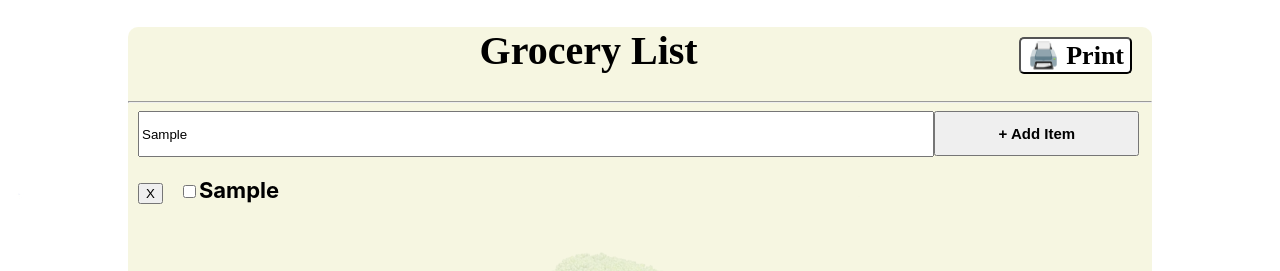
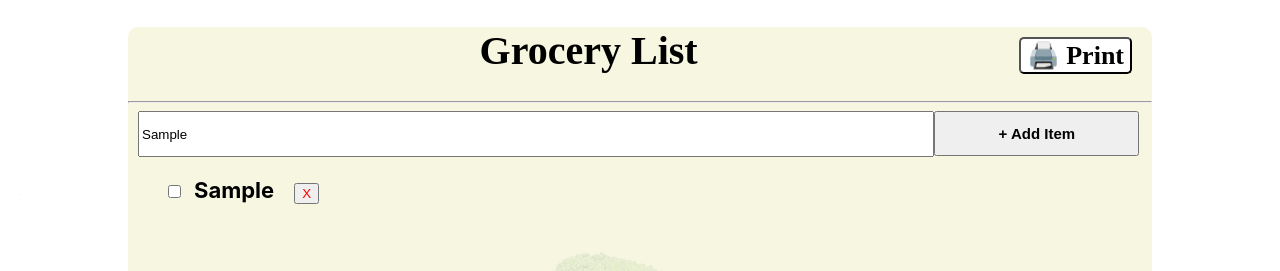
Before and after one commit to KDT84/react-project, a React (Create React App) app: page /groceryList in a window 1280 px wide. Both pictures are taken after typing "Sample" into the empty fields and a click on the button "+ Add Item". Shown: the top 271 px of the page. Built offline with nearby package versions, Linux system fonts and the light colour scheme; data requests are answered from the project's data file.

Commit message:
Fixed the css file

```diff
--- a/src/App.css
+++ b/src/App.css
@@ -344,6 +344,8 @@ body {
 .list-content {
   font-weight: bold;
   font-size: 22px;
+  margin-right: 10px;
+  margin-left: 10px;
 }
 
 .input-add-item {
@@ -401,8 +403,13 @@ body {
 }
 
 .checkbox {
-  margin-left: 20px;
+  margin-left: 30px;
+  margin-bottom: 10px;
 }
 
+.x-btn {
+  color: red;
+  margin-left: 10px;
+}
 
 /* ------------end-------------- */
--- a/src/App.js
+++ b/src/App.js
@@ -42,7 +42,7 @@ function App() {
       <Routes>
         <Route exact path="/" element={<Home categories={categories} foods={foods} isLoading={isLoading}/>} />
         <Route path="/foodCategory/:category" element={<FoodCategory categories={categories} foods={foods} isLoading={isLoading} retrieveData={ retrieveData }/>} />
-        <Route path="/foods/:id" element={<Recipe foods={foods} setGroceryList={setGroceryList} isLoading={isLoading} categories={categories}/>} />
+        <Route path="/foods/:id" element={<Recipe foods={foods} setGroceryList={setGroceryList} isLoading={isLoading} />} />
         <Route path="/groceryList" element={<GroceryList groceryList={groceryList} setGroceryList={setGroceryList} />} />
         <Route path="*" element={<Nopage />}/>
       </Routes>
--- a/src/components/GroceryList.js
+++ b/src/components/GroceryList.js
@@ -46,9 +46,11 @@ function GroceryList({ groceryList, setGroceryList}) {
 
         {groceryList.map(item =>
           <div key={item} className="grocery-container">
-            <button className="x-btn" onClick={handleDelete(item)}>X</button>
+
             <input className="checkbox" type="checkbox" value={item} />
             <span className="list-content">{item}</span>
+            <button className="x-btn" onClick={handleDelete(item)}>X</button>
+
           </div>
         )}<br />
       </div>
--- a/src/components/Recipe.js
+++ b/src/components/Recipe.js
@@ -1,16 +1,22 @@
 import React from "react";
 import { useParams, useNavigate } from "react-router-dom";
 import Loading from "./Loading";
+import Nopage from "./Nopage";
 
-function Recipe ({ foods, isLoading, setGroceryList }) {
+function Recipe ({ foods, isLoading, setGroceryList}) {
   const { id } = useParams()
+  const navigate = useNavigate()
   const food = foods.find(food => Number(food.id) === Number(id))
-  const navigate = useNavigate()
+// not found id
+if (!food) {
+  navigate('/notfound')
+}
+// -----
 
-  function addGroceryListHandler() {
-    setGroceryList(food.ingredients.map(item => `${ item.name } - ${ item.amount }`))
-    navigate('/groceryList')
-  }
+function addGroceryListHandler() {
+  setGroceryList(food.ingredients.map(item => `${ item.name } - ${ item.amount }`))
+  navigate('/groceryList')
+}
 
   return (
     <>
```
